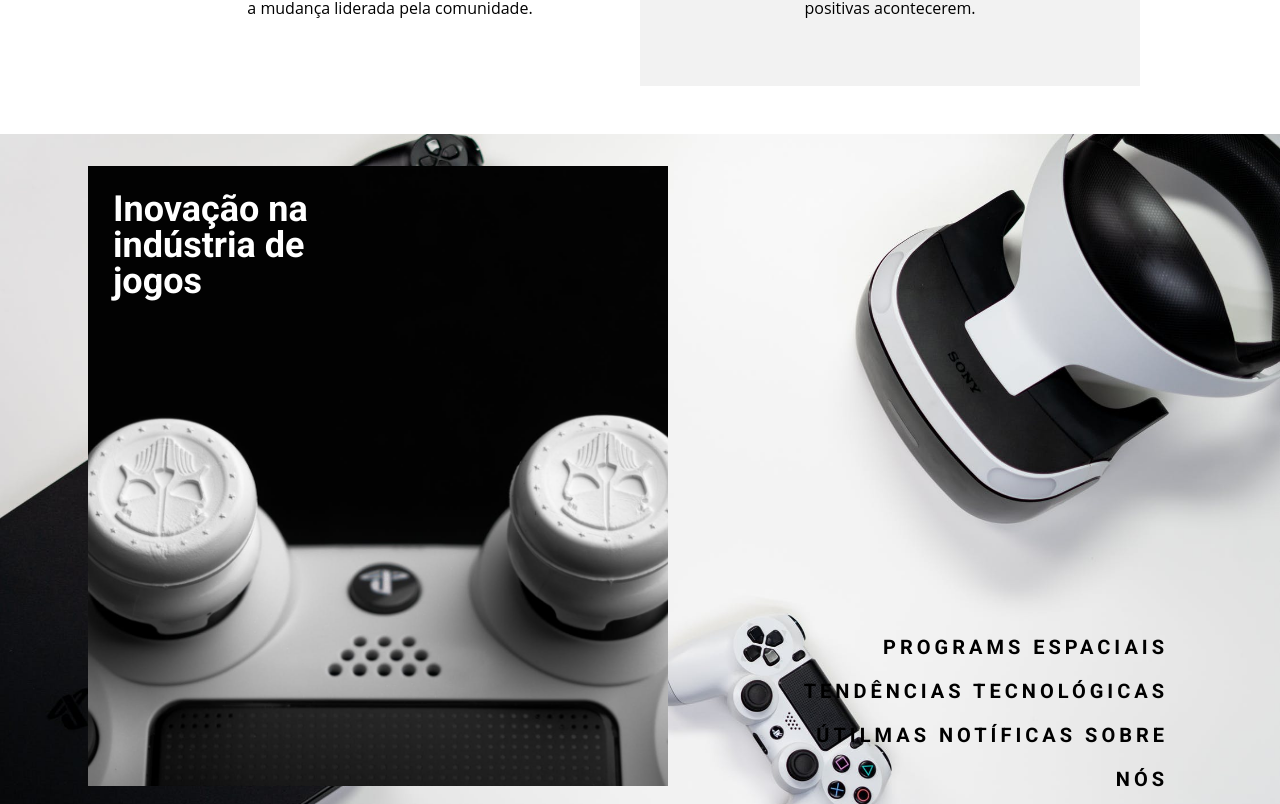
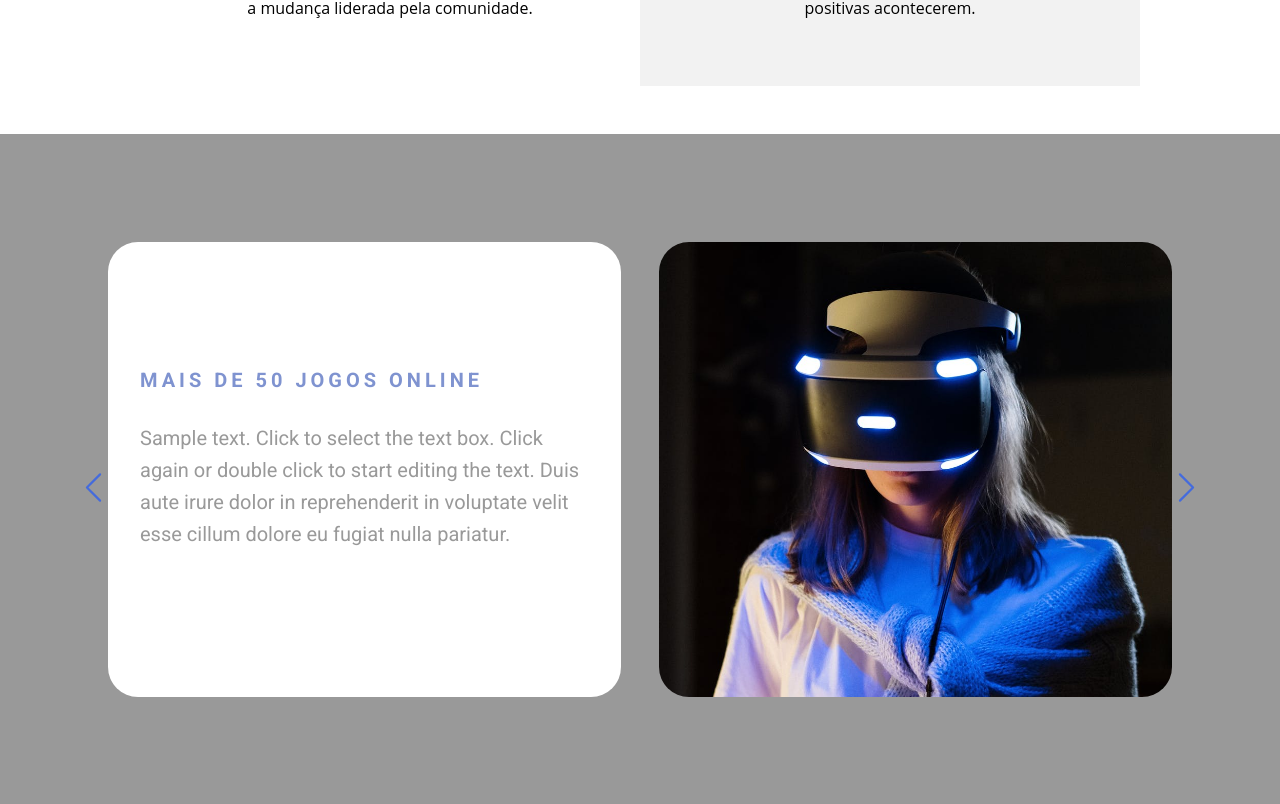
Before and after one commit to riamxpp/Playstation-Page, a React (Create React App) app: page / in a window 1280 px wide. Shown: the part 1096-1900 px from the top of the page. Built offline with nearby package versions, Linux system fonts and the light colour scheme.

Commit message:
Criando e estilizando componente SlideJogos, sem as funcionalidades

```diff
--- a/src/App.tsx
+++ b/src/App.tsx
@@ -8,6 +8,7 @@ import Haeder from "./Components/Header/Header";
 import Historia from "./Components/Historia/Historia";
 import Inovacao from "./Components/Inovacao/Inovacao";
 import Inscreva from "./Components/Inscreva/Inscreva";
+import SlideJogos from "./Components/SlideJogos/SlideJogos";
 import VrPictures from "./Components/VrPictures/VrPictures";
 
 function App() {
@@ -16,6 +17,7 @@ function App() {
       <Haeder />
       <Inscreva />
       <Historia />
+      <SlideJogos />
       <Inovacao />
       <Aviso />
       <Gadget />
--- /dev/null
+++ b/src/Components/SlideJogos/Next.tsx
@@ -0,0 +1,21 @@
+import React from "react";
+
+const Next = () => {
+  return (
+    <svg
+      xmlns="http://www.w3.org/2000/svg"
+      width="35"
+      height="35"
+      fill="currentColor"
+      className="bi bi-chevron-right"
+      viewBox="0 0 16 16"
+    >
+      <path
+        fill-rule="evenodd"
+        d="M4.646 1.646a.5.5 0 0 1 .708 0l6 6a.5.5 0 0 1 0 .708l-6 6a.5.5 0 0 1-.708-.708L10.293 8 4.646 2.354a.5.5 0 0 1 0-.708z"
+      />
+    </svg>
+  );
+};
+
+export default Next;
--- /dev/null
+++ b/src/Components/SlideJogos/Prev.tsx
@@ -0,0 +1,21 @@
+import React from "react";
+
+const Prev = () => {
+  return (
+    <svg
+      xmlns="http://www.w3.org/2000/svg"
+      width="35"
+      height="35"
+      fill="currentColor"
+      className="bi bi-chevron-left"
+      viewBox="0 0 16 16"
+    >
+      <path
+        fill-rule="evenodd"
+        d="M11.354 1.646a.5.5 0 0 1 0 .708L5.707 8l5.647 5.646a.5.5 0 0 1-.708.708l-6-6a.5.5 0 0 1 0-.708l6-6a.5.5 0 0 1 .708 0z"
+      />
+    </svg>
+  );
+};
+
+export default Prev;
--- /dev/null
+++ b/src/Components/SlideJogos/SlideJogos.tsx
@@ -0,0 +1,66 @@
+import React from "react";
+import {
+  SlideJogosComponente,
+  WrapperSlide,
+  MoveSlide,
+  ContainerTexto,
+  ContainerFoto,
+  TituloSlide,
+  TextoSlide,
+  ContainerContent,
+  ButtonPrev,
+  ButtonNext,
+  ContainerButton,
+} from "./SlideJogosStyles";
+import Slide1 from "../../assents/Mulher-vr.jpeg";
+import Slide2 from "../../assents/homem-vr-1.jpeg";
+import Prev from "./Prev";
+import Next from "./Next";
+
+const SlideJogos = () => {
+  return (
+    <SlideJogosComponente>
+      <WrapperSlide>
+        <ContainerButton>
+          <ButtonPrev>
+            <Prev></Prev>
+          </ButtonPrev>
+          <ButtonNext>
+            <Next></Next>
+          </ButtonNext>
+        </ContainerButton>
+
+        <MoveSlide>
+          <ContainerContent>
+            <ContainerTexto>
+              <TituloSlide>MAIS DE 50 JOGOS ONLINE</TituloSlide>
+              <TextoSlide>
+                Sample text. Click to select the text box. Click again or double
+                click to start editing the text. Duis aute irure dolor in
+                reprehenderit in voluptate velit esse cillum dolore eu fugiat
+                nulla pariatur.
+              </TextoSlide>
+            </ContainerTexto>
+            <ContainerFoto backgroundImg={Slide1}></ContainerFoto>
+          </ContainerContent>
+          <ContainerContent>
+            <ContainerTexto>
+              <TituloSlide>
+                JOGOS GRÁTIS INCLUÍDOS NO PRIME, SEUS PARA MANTER PARA SEMPRE
+              </TituloSlide>
+              <TextoSlide>
+                Sample text. Click to select the text box. Click again or double
+                click to start editing the text. Duis aute irure dolor in
+                reprehenderit in voluptate velit esse cillum dolore eu fugiat
+                nulla pariatur.{" "}
+              </TextoSlide>
+            </ContainerTexto>
+            <ContainerFoto backgroundImg={Slide2}></ContainerFoto>
+          </ContainerContent>
+        </MoveSlide>
+      </WrapperSlide>
+    </SlideJogosComponente>
+  );
+};
+
+export default SlideJogos;
--- /dev/null
+++ b/src/Components/SlideJogos/SlideJogosInterface.ts
@@ -0,0 +1,3 @@
+export interface ContainerFotoInterface {
+  backgroundImg: string;
+}
--- /dev/null
+++ b/src/Components/SlideJogos/SlideJogosStyles.ts
@@ -0,0 +1,108 @@
+import styled from "styled-components";
+import { colors } from "../../colors";
+import { ContainerFotoInterface } from "./SlideJogosInterface";
+
+const SlideJogosComponente = styled.section`
+  width: 100%;
+  height: auto;
+  padding: 2rem 0;
+  background: ${colors.textSecond};
+`;
+
+const WrapperSlide = styled.div`
+  width: 1140px;
+  height: 607px;
+  margin: 0 auto;
+  overflow: hidden;
+  background: ${colors.textSecond};
+  position: relative;
+`;
+
+const MoveSlide = styled.div`
+  width: auto;
+  height: 100%;
+  background: blue;
+  display: flex;
+  background: ${colors.textSecond};
+`;
+
+const ContainerContent = styled.div`
+  display: flex;
+  width: 1140px;
+  flex-shrink: 0;
+  align-items: center;
+  justify-content: space-evenly;
+`;
+
+const ContainerTexto = styled.div`
+  background: #fff;
+  width: 45%;
+  height: 75%;
+  border-radius: 30px;
+  padding: 2rem;
+  display: flex;
+  flex-direction: column;
+  justify-content: center;
+  gap: 10px;
+`;
+const TituloSlide = styled.h3`
+  text-transform: uppercase;
+  font-weight: 700;
+  font-size: 1.25rem;
+  letter-spacing: 4px;
+  color: #7f93d0;
+`;
+
+const TextoSlide = styled.p`
+  font-size: 1.25rem;
+  text-align: left;
+  color: ${colors.textSecond};
+  word-wrap: break-word;
+  line-height: 1.6;
+`;
+
+const ContainerFoto = styled.div<ContainerFotoInterface>`
+  background-image: url(${(props) => props.backgroundImg});
+  background-repeat: no-repeat;
+  background-size: cover;
+  width: 45%;
+  height: 75%;
+  border-radius: 30px;
+`;
+
+const ContainerButton = styled.div`
+  width: 1140px;
+  height: auto;
+  position: absolute;
+  display: flex;
+  justify-content: space-between;
+  top: 50%;
+`;
+
+const ButtonPrev = styled.button`
+  background: transparent;
+  color: #446bdd;
+  border: none;
+  cursor: pointer;
+`;
+
+const ButtonNext = styled.button`
+  background: transparent;
+  color: #446bdd;
+  border: none;
+  cursor: pointer;
+`;
+
+export {
+  SlideJogosComponente,
+  WrapperSlide,
+  MoveSlide,
+  ContainerContent,
+  ContainerTexto,
+  TituloSlide,
+  TextoSlide,
+  ContainerFoto,
+  ContainerButton,
+  ButtonPrev,
+  ButtonNext,
+};
```
